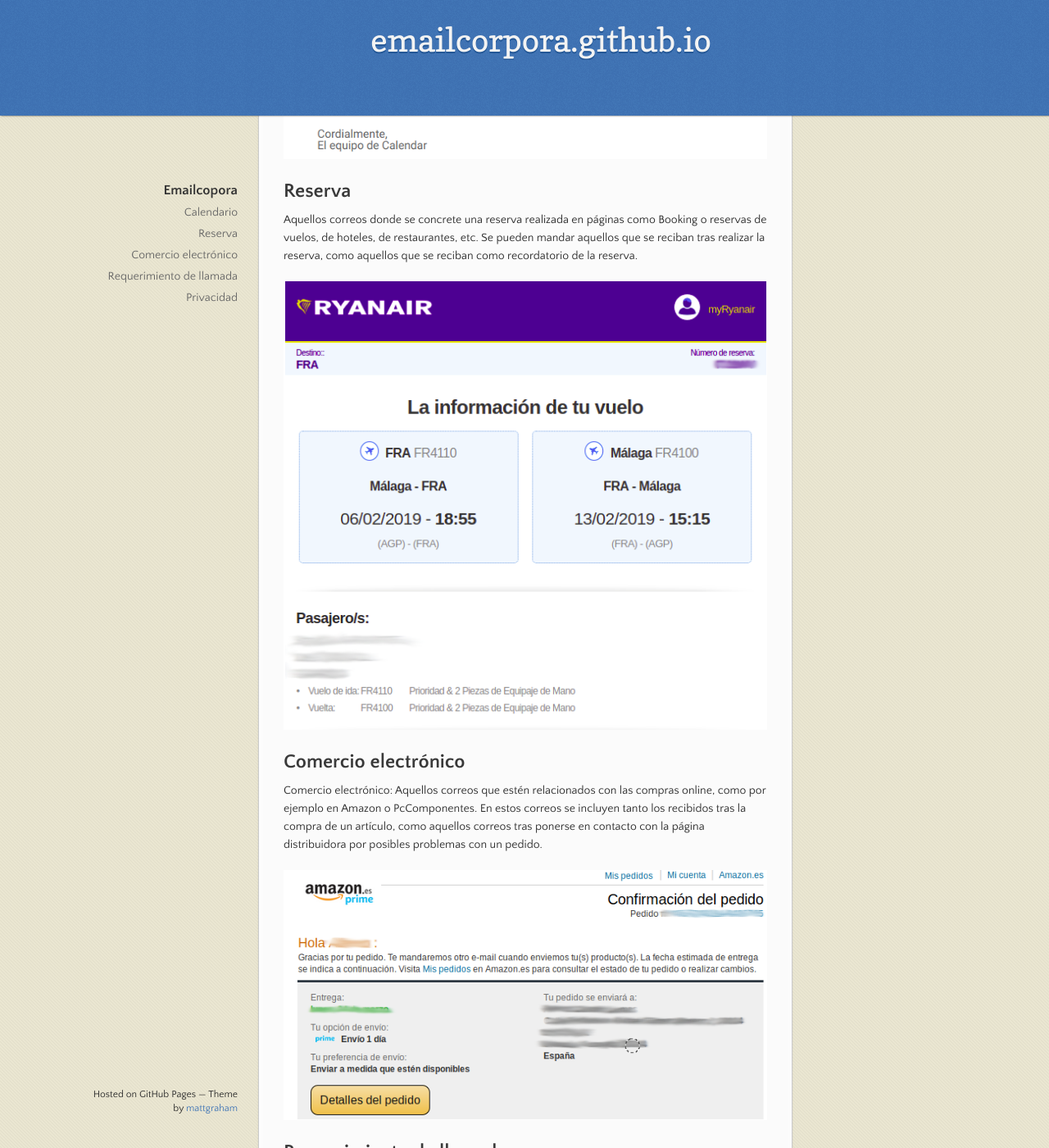
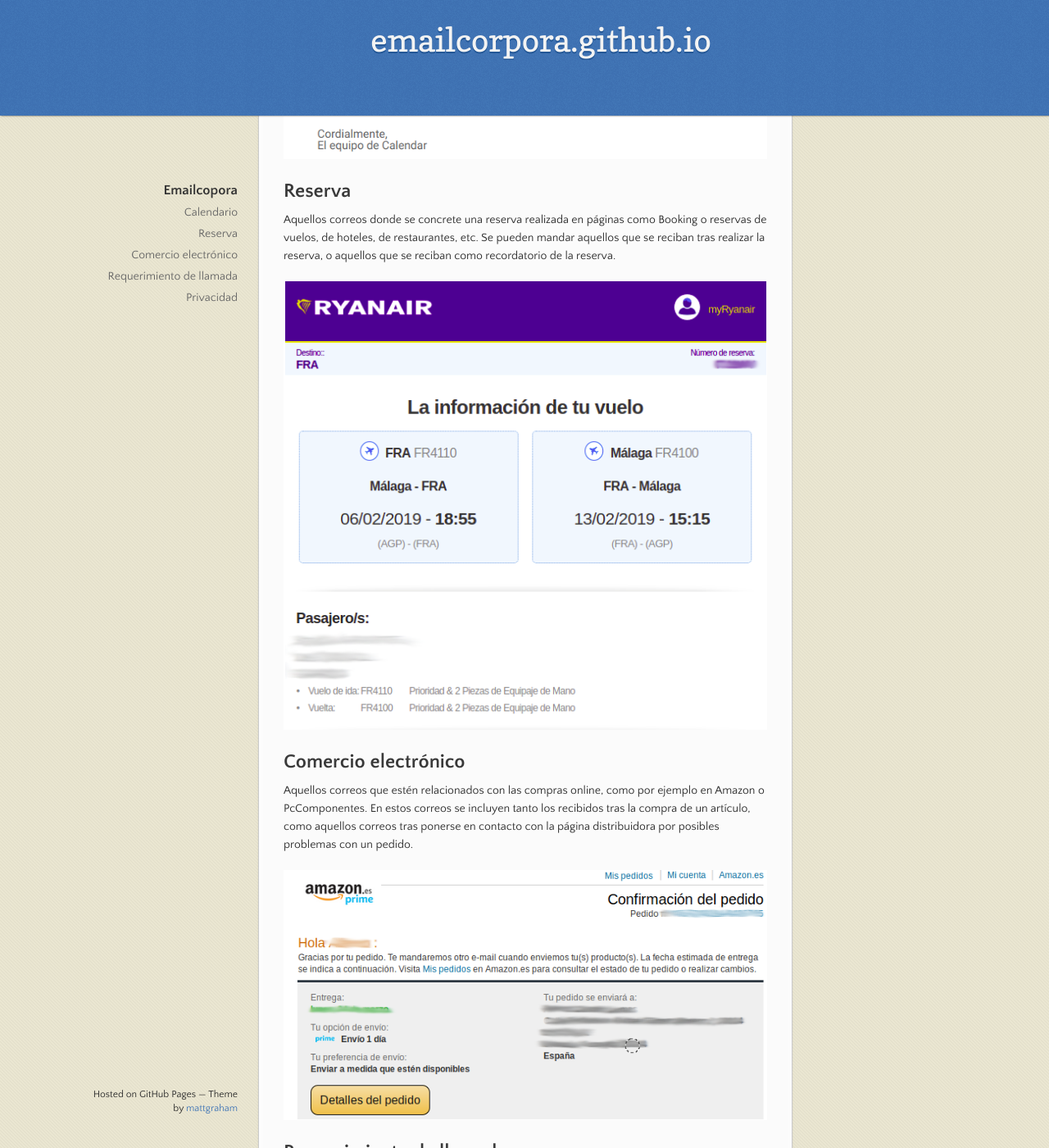
Before and after one commit to emailcorpora/emailcorpora.github.io, a Jekyll site: the page built from index.md, in a window 1280 px wide and 1400 px high, scrolled down 992 px. Shown: the whole window at 82% size. Built offline with Jekyll 4.4.1, drawn with Linux system fonts in a browser that asks for light colours; the repository's description, which GitHub fills in, is left out; our own code applies the rules of GitHub Pages for plain Markdown files; some of the changed text lies outside the part shown.

Commit message:
Se modifica index.md.

```diff
--- a/index.md
+++ b/index.md
@@ -4,7 +4,7 @@ layout: default
 
 # Emailcopora
 
-Se necesita su ayuda para la creación de una base de datos de correos electrónicos.Si desea participar puede hacerlo reenviando los distintos tipos de correos que especificarán a continuación al siguiente correo electrónico:
+Se necesita su ayuda para la creación de una base de datos de correos electrónicos.Si desea participar puede hacerlo reenviando al siguiente correo electrónicolos distintos tipos que se especificarán a continuación:
 
 > **emailcorpora@gmail.com**
 
@@ -18,13 +18,13 @@ Aquellas notificaciones como pueden ser las de Google Calendar, donde se notific
 
 ## Reserva
 
-Aquellos correos donde se concrete una reserva realizada en páginas como Booking o reservas de vuelos, de hoteles, de restaurantes, etc. Se pueden mandar aquellos que se reciban tras realizar la reserva, como aquellos que se reciban como recordatorio de la reserva.
+Aquellos correos donde se concrete una reserva realizada en páginas como Booking o reservas de vuelos, de hoteles, de restaurantes, etc. Se pueden mandar aquellos que se reciban tras realizar la reserva, o aquellos que se reciban como recordatorio de la reserva.
 
 ![Image](/assets/images/EjemploReserva.png)
 
 ## Comercio electrónico
 
-Comercio electrónico: Aquellos correos que estén relacionados con las compras online, como por ejemplo en Amazon o PcComponentes. En estos correos se incluyen tanto los recibidos tras la compra de un artículo, como aquellos correos tras ponerse en contacto con la página distribuidora por posibles problemas con un pedido.
+Aquellos correos que estén relacionados con las compras online, como por ejemplo en Amazon o PcComponentes. En estos correos se incluyen tanto los recibidos tras la compra de un artículo, como aquellos correos tras ponerse en contacto con la página distribuidora por posibles problemas con un pedido.
 
 ![Image](/assets/images/EjemploComercioElectronico.png)
 
```
